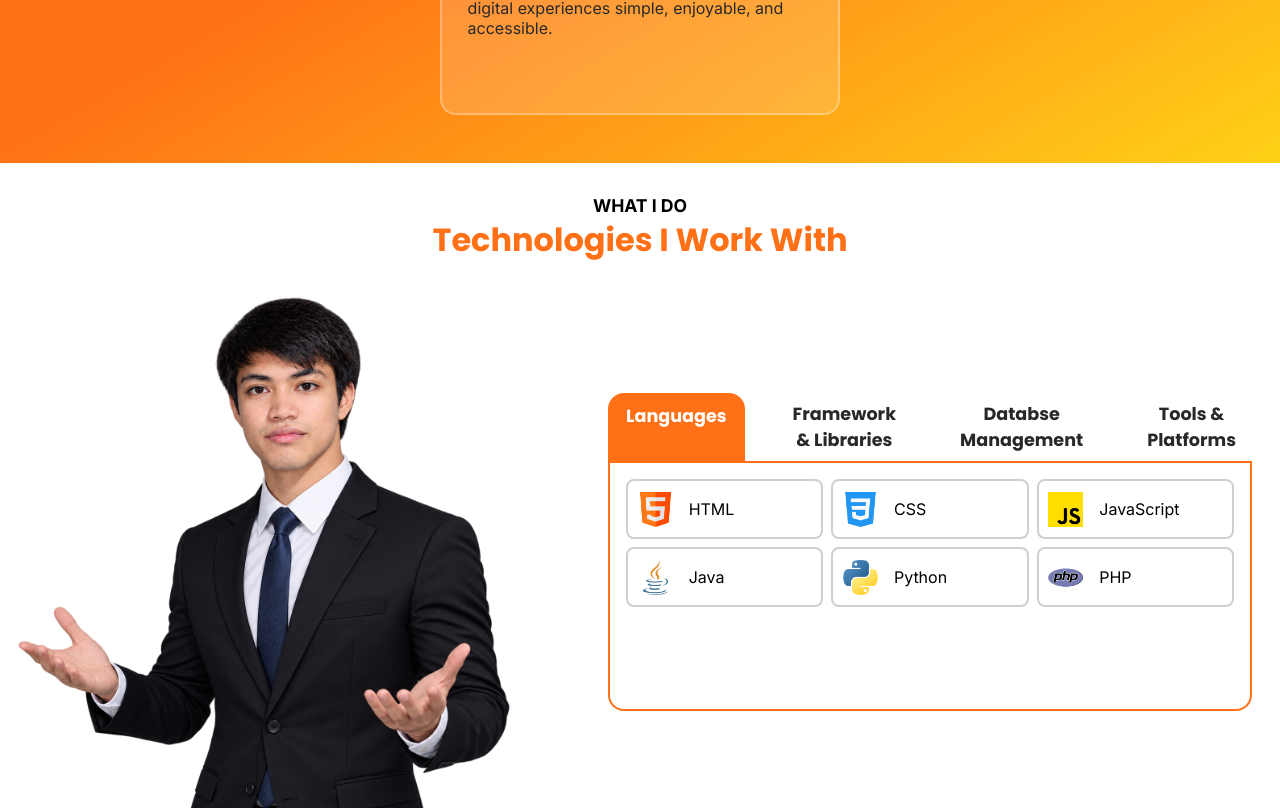
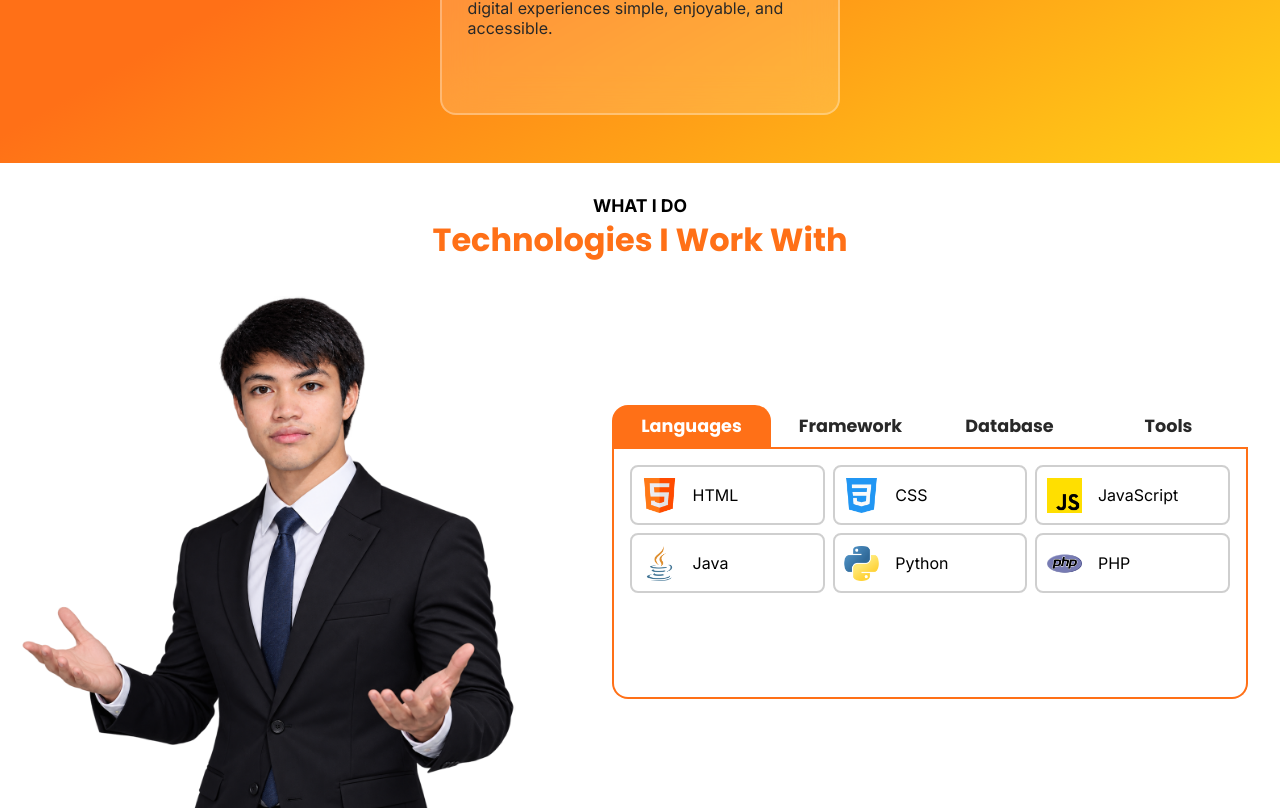
Before and after one commit to Hydrogen86/my-portfolio-react, a React (Vite) app: page / in a window 1280 px wide. Shown: the part 1610-2418 px from the top of the page. Built offline with nearby package versions, Linux system fonts and the light colour scheme.

Commit message:
add animation effect on skill navbar

```diff
--- a/src/components/Skills.jsx
+++ b/src/components/Skills.jsx
@@ -6,6 +6,7 @@ const Skills = () => {
 
     const [currentIndex, setCurrentIndex] = useState(0)
     const userSkills = [ programLanguage, frameworksAndLabraries, databaseManagement, toolsAndPlatforms ]
+    const skillCategories = [ "Languages", "Framework", "Database", "Tools" ];
 
   return (
     <section className='skill-section'>
@@ -18,23 +19,23 @@ const Skills = () => {
 
             <div className="skill-section__right">
                 <div className="skill-nav-bar">
+                <div
+                    className="nav-highlight"
+                    style={{
+                    transform: `translateX(${currentIndex * 100}%)`
+                    }}
+                />
+
+                {skillCategories.map((category, index) => (
                     <span
-                        className={currentIndex === 0 ? "active" : ""}
-                        onClick={() => setCurrentIndex(0)}
-                    >Languages</span>
-                    <span
-                        className={currentIndex === 1 ? "active" : ""}
-                        onClick={() => setCurrentIndex(1)}
-                    >Framework & Libraries</span>
-                    <span
-                        className={currentIndex === 2 ? "active" : ""}
-                        onClick={() => setCurrentIndex(2)}
-                    >Databse Management</span>
-                    <span
-                        className={currentIndex === 3 ? "active" : ""}
-                        onClick={() => setCurrentIndex(3)}
-                    >Tools & Platforms</span>
-                </div>
+                        key={category}
+                        className={currentIndex === index ? "active" : ""}
+                        onClick={() => setCurrentIndex(index)}
+                    >
+                        {category}
+                    </span>
+                ))}
+            </div>
 
                 <div className="skill-list">
                     {userSkills[currentIndex].map((skill, index) => (
--- a/src/css/Skill.css
+++ b/src/css/Skill.css
@@ -39,46 +39,51 @@
 
 
 .skill-section__right {
-    padding: 1rem;;
+    padding: 1rem;
+    width: 850px;
 }
+
 .skill-nav-bar {
     display: flex;
-    gap: 2rem;
-
+    position: relative;
+    gap: 1;
     font-size: 1.1rem;
     font-weight: bold;
     font-family: var(--large-font);
-    color: var(--main-color);
+    cursor: pointer;
+    border-bottom: 2px solid var(--pastel);
+}
 
-    cursor: pointer;
-    overflow: hidden;
-    border: none;
-}
 .skill-nav-bar span {
+    flex: 1;
+    text-align: center;
     padding: .5rem 1rem;
     color: var(--text-color);
     position: relative;
-    transition: color 0.3s ease;
+    z-index: 1;
+    white-space: nowrap;
+    transition: color .3s ease;
+}
 
+.skill-nav-bar span.active {
+    color: var(--main-color);
 }
-.skill-nav-bar span.active {
+
+.nav-highlight {
+    position: absolute;
+    top: 0;
+    bottom: 0;
+    left: 0;
+    width: 25%;
     background-color: var(--pastel);
-    color: var(--main-color);
+    border: 2px solid var(--pastel);
+    border-bottom: none;
     border-top-left-radius: 16px;
     border-top-right-radius: 16px;
-    border: 2px solid var(--pastel);
-    border-bottom: none;
+    transition: transform .35s ease;
+    pointer-events: none;
 }
 
-.skill-nav-bar span.active::after {
-    content: "";
-    position: absolute;
-    bottom: -8px;
-    left: 0;
-    width: 100%;
-    height: 3px;
-    background-color: var(--main-color);
-}
 
 .skill-list {
     display: grid;
@@ -94,6 +99,7 @@
     border: 2px solid var(--pastel);
     border-bottom-left-radius: 16px;
     border-bottom-right-radius: 16px;
+    border-top: none;
     padding: 1rem;
 }
 .skill-list .skill {
```
